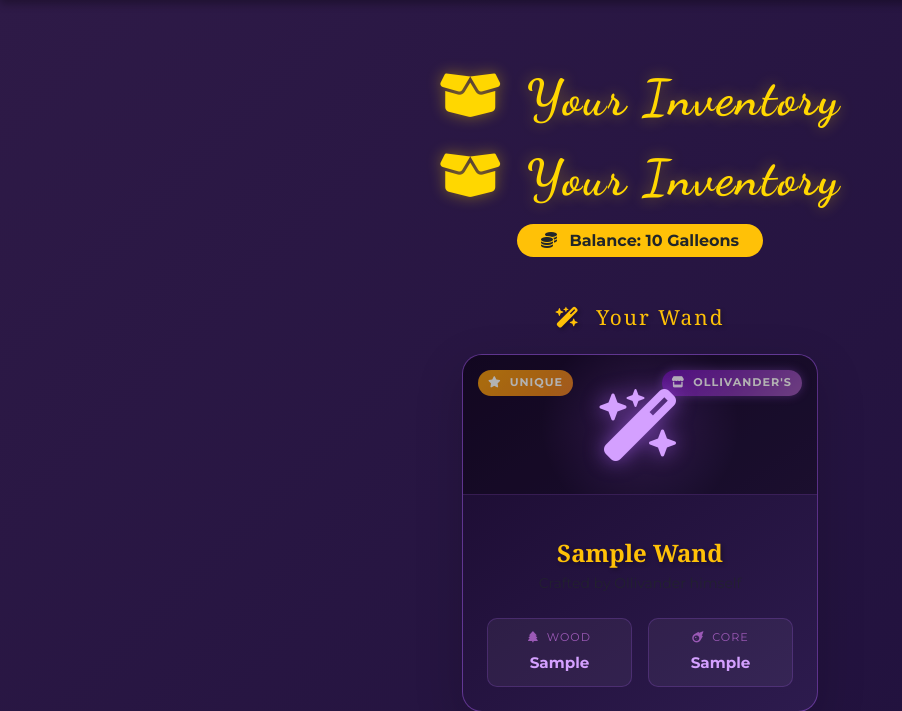
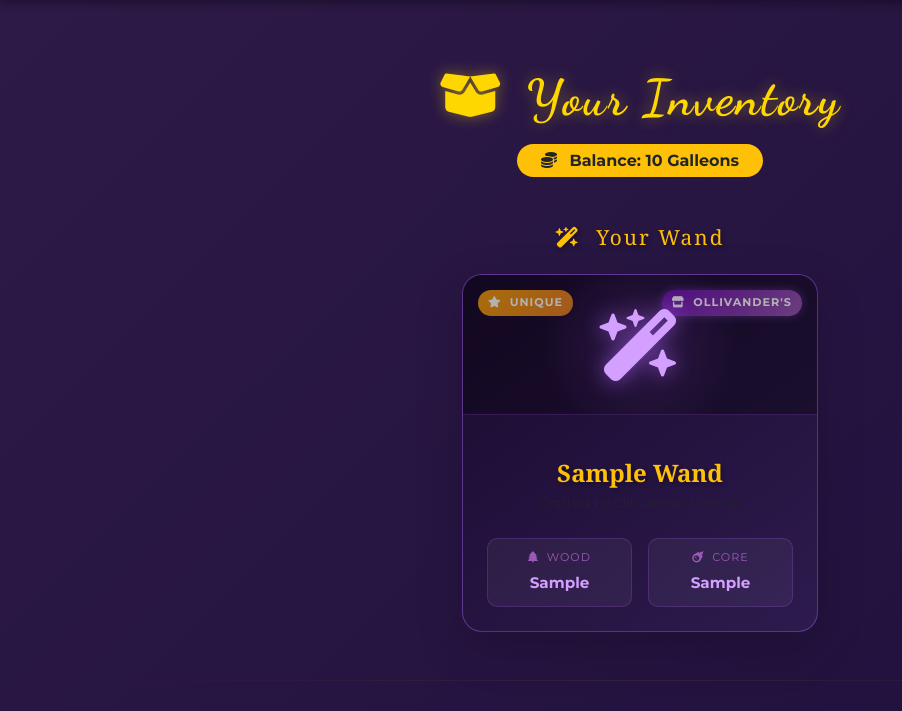
Before and after one commit to w0lfsh4d0w/Hogwarts-Portal, a PHP site: template views/inventory/index.view.php in a window 1280 px wide. Shown: the part 79-790 px from the top of the page, without its empty margins (0-902 px from the left). Run offline with PHP 8.4, Linux system fonts and the light colour scheme; the template is opened without the code that fills it: most values are stand-ins (such as "Sample title", 1, 10 or a date in 2020).

Commit message:
Refactor: edit view

```diff
--- a/views/inventory/index.view.php
+++ b/views/inventory/index.view.php
@@ -7,9 +7,6 @@
 <section class="inventory py-5">
     <div class="container">
 
-        <h1 class="text-center text-warning mb-3 page-title">
-            <i class="fa-solid fa-box-open me-2"></i> Your Inventory
-        </h1>
         <h1 class="text-center text-warning mb-3 page-title">
             <i class="fa-solid fa-box-open me-2"></i> Your Inventory
         </h1>
```
